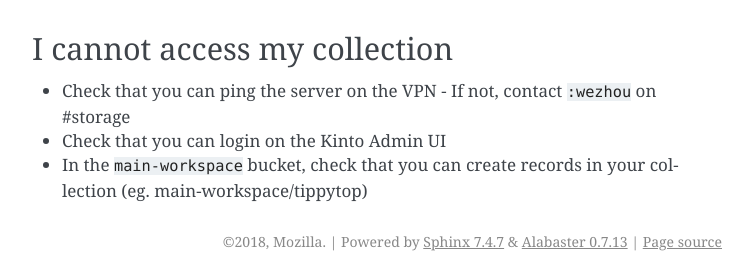
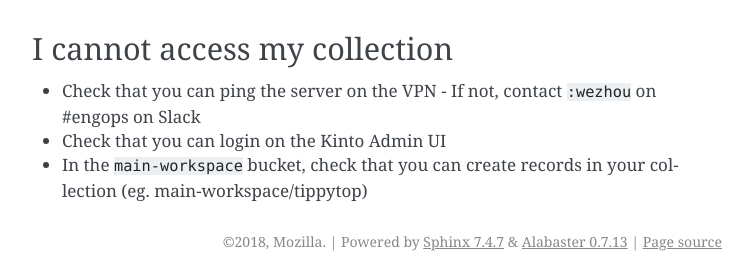
Before and after one commit to mozilla/remote-settings, a Sphinx documentation site: the page built from docs/frequently-asked-questions.rst, in a window 1280 px wide and 900 px high, scrolled down 3013 px. Shown: the part 619-897 px from the top of the window, without its empty margins (388-1141 px from the left). Built offline with Sphinx 7.4.7, drawn with Linux system fonts in a browser that asks for light colours.

Commit message:
Update contact information for engineering ops
`#storage` on IRC is basically dead.

```diff
--- a/docs/frequently-asked-questions.rst
+++ b/docs/frequently-asked-questions.rst
@@ -135,6 +135,6 @@ I cannot access my collection
 -----------------------------
 
 * Check that you can ping the server on the VPN
-  - If not, contact ``:wezhou`` on #storage
+  - If not, contact ``:wezhou`` on #engops on Slack
 * Check that you can login on the Kinto Admin UI
 * In the ``main-workspace`` bucket, check that you can create records in your collection (eg. main-workspace/tippytop)
```
